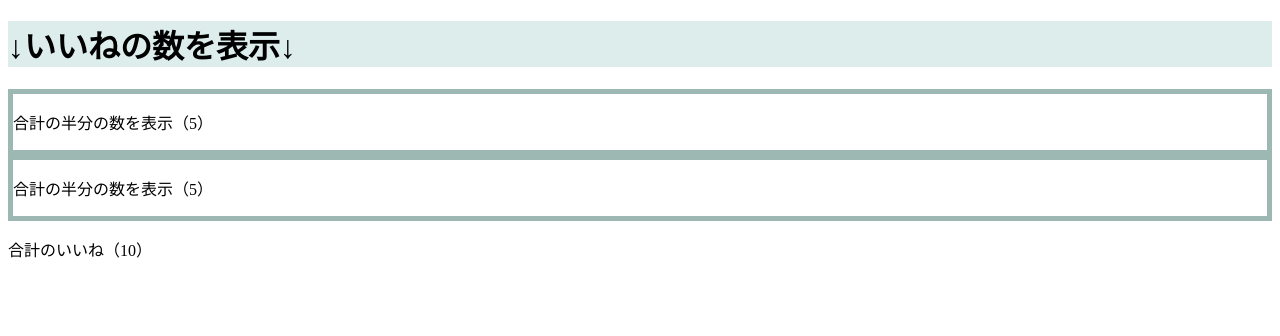
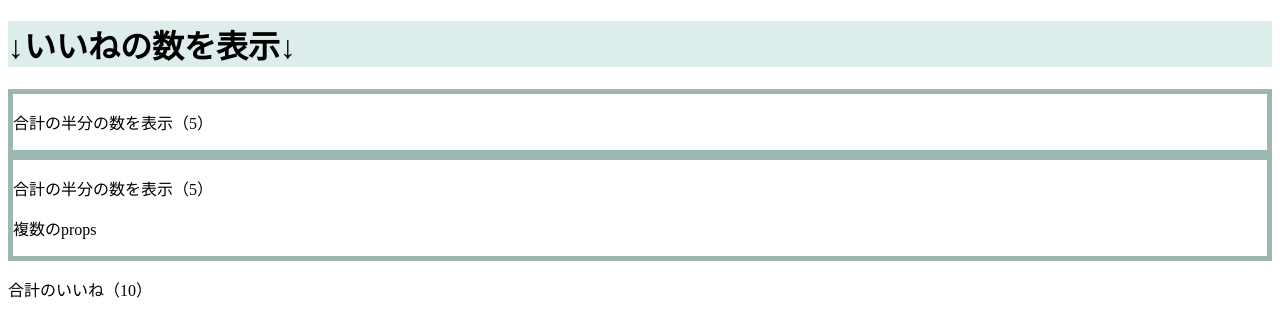
Before and after one commit to shirokuma0503/udemy-vue.js, a Vue app in the folder udemy-vue.js/: page / in a window 1280 px wide. Shown: the top 336 px of the page. Built offline with nearby package versions, Linux system fonts and the light colour scheme.

Commit message:
7_93:複数のpropsを渡す

```diff
--- a/udemy-vue.js/src/App.vue
+++ b/udemy-vue.js/src/App.vue
@@ -2,7 +2,7 @@
   <div>
     <GoodHeader></GoodHeader>
     <GoodNumber :good="number"></GoodNumber>
-    <GoodNumber :good="number"></GoodNumber>
+    <GoodNumber :good="number" test-props="複数のprops"></GoodNumber>
     <p>合計のいいね（{{ number }}）</p>
   </div>
 </template>
--- a/udemy-vue.js/src/components/GoodNumber.vue
+++ b/udemy-vue.js/src/components/GoodNumber.vue
@@ -1,6 +1,7 @@
 <template>
   <div>
     <p>合計の半分の数を表示（{{ halfNumber }}）</p>
+    <p>{{ testProps }}</p>
   </div>
 </template>
 
@@ -10,6 +11,9 @@ export default {
     good: {
       type: Number,
       required: true
+    },
+    testProps: {
+      type: String
     }
   },
   computed: {
```
